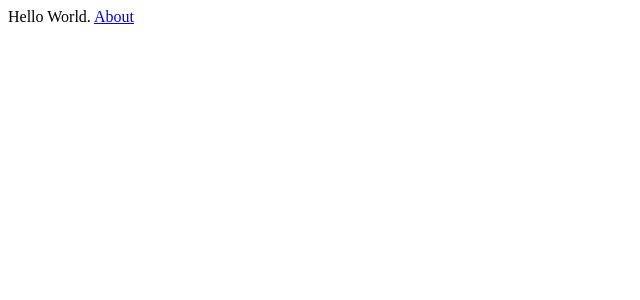
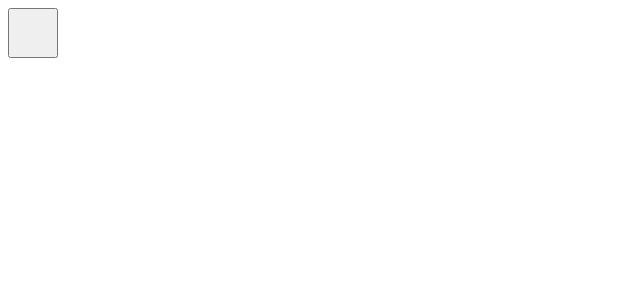
Before and after one commit to naya460/gawsel, a Next.js app in the folder Next.js/LightsOut/: page / in a window 1280 px wide. Shown: the top 300 px of the page, without its empty margins (0-640 px from the left). Built offline with nearby package versions, Linux system fonts and the light colour scheme.

Commit message:
<Next.js/LightsOut>LightsOutCellを作成

```diff
--- /dev/null
+++ b/Next.js/LightsOut/pages/LightsOut.module.css
@@ -0,0 +1,4 @@
+.LightsOutCell {
+    width: 50px;
+    height: 50px;
+}
--- a/Next.js/LightsOut/pages/about.tsx
+++ /dev/null
@@ -1,3 +0,0 @@
-export default function AboutPage() {
-  return <div>About us</div>
-}
--- a/Next.js/LightsOut/pages/day/index.tsx
+++ /dev/null
@@ -1,3 +0,0 @@
-export default function DayPage() {
-  return <div>Hello Day</div>
-}
--- a/Next.js/LightsOut/pages/index.tsx
+++ b/Next.js/LightsOut/pages/index.tsx
@@ -1,9 +1,15 @@
-import Link from 'next/link'
+import styles from "./LightsOut.module.css";
+
+const LightsOutCell = () => {
+  return (
+    <button className={styles.LightsOutCell} />
+  )
+}
 
 export default function IndexPage() {
   return (
     <div>
-      Hello World. <Link href="/about">About</Link>
+      <LightsOutCell />
     </div>
   )
 }
```
